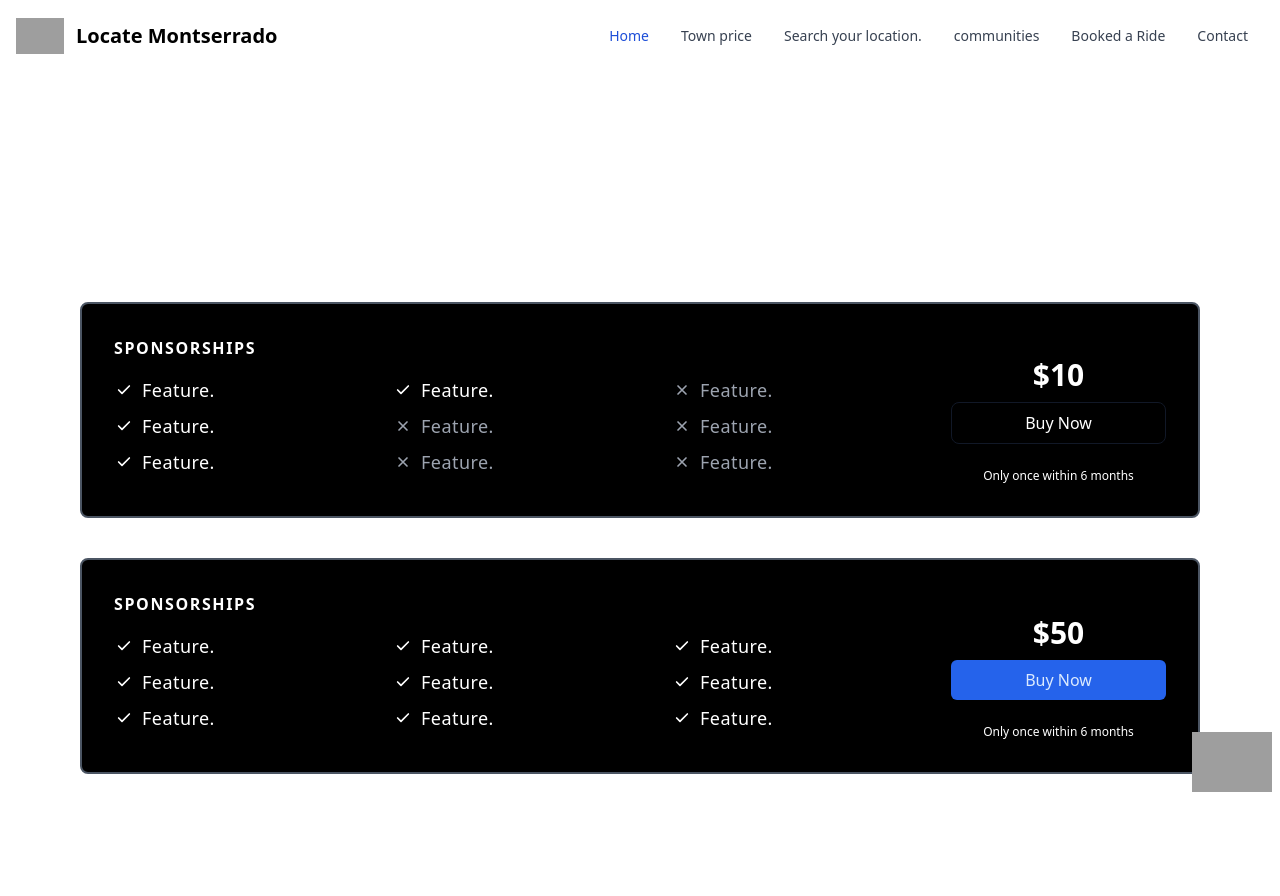
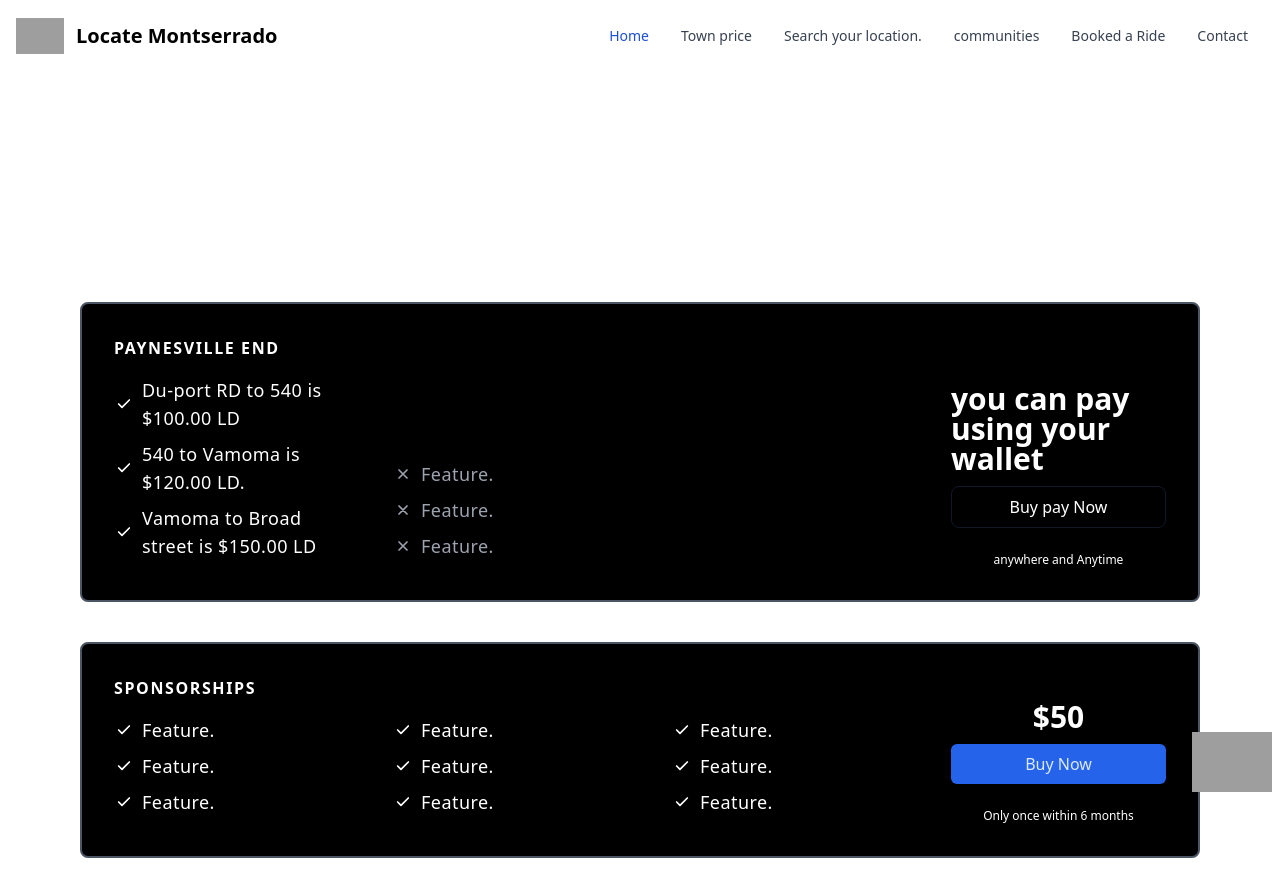
Before and after one commit to Alphabarrie98/location_price, a React (Create React App) app: page /price in a window 1280 px wide. Shown: the top 896 px of the page. Before the commit the page ends 822 px from the top, so only its background shows below. Built offline with nearby package versions, Linux system fonts and the light colour scheme; grey boxes are pictures that could not be loaded.

Commit message:
alpha commit

```diff
--- a/src/components/Contact.js
+++ b/src/components/Contact.js
@@ -5,6 +5,7 @@ export default function Contact() {
 		<>
 		<Navbar />
 			{/* <!-- This is an example component --> */}
+
 			<div class="max-w-2xl mx-auto">
 
 				<form>
@@ -22,29 +23,29 @@ export default function Contact() {
 					</div>
 					<div class="grid xl:grid-cols-2 xl:gap-6">
 						<div class="relative z-0 mb-6 w-full group">
-							<input type="text" name="floating_first_name" id="floating_first_name" class="block py-2.5 px-0 w-full text-sm text-gray-900 bg-transparent border-0 border-b-2 border-gray-300 appearance-none dark:text-white dark:border-gray-600 dark:focus:border-blue-500 focus:outline-none focus:ring-0 focus:border-blue-600 peer" placeholder=" " required />
+							<input type="text" name="floating_first_name" id="floating_first_name" class="block py-2.5 px-0 w-full text-sm text-gray-900 bg-transparent border-0 border-b-2 border-gray-300 appearance-none dark:text-black dark:border-gray-600 dark:focus:border-blue-500 focus:outline-none focus:ring-0 focus:border-blue-600 peer" placeholder=" " required />
 							<label for="floating_first_name" class="absolute text-sm text-gray-500 dark:text-gray-400 duration-300 transform -translate-y-6 scale-75 top-3 -z-10 origin-[0] peer-focus:left-0 peer-focus:text-blue-600 peer-focus:dark:text-blue-500 peer-placeholder-shown:scale-100 peer-placeholder-shown:translate-y-0 peer-focus:scale-75 peer-focus:-translate-y-6">First name</label>
 						</div>
 						<div class="relative z-0 mb-6 w-full group">
-							<input type="text" name="floating_last_name" id="floating_last_name" class="block py-2.5 px-0 w-full text-sm text-gray-900 bg-transparent border-0 border-b-2 border-gray-300 appearance-none dark:text-white dark:border-gray-600 dark:focus:border-blue-500 focus:outline-none focus:ring-0 focus:border-blue-600 peer" placeholder=" " required />
+							<input type="text" name="floating_last_name" id="floating_last_name" class="block py-2.5 px-0 w-full text-sm text-gray-900 bg-transparent border-0 border-b-2 border-gray-300 appearance-none dark:text-black dark:border-gray-600 dark:focus:border-blue-500 focus:outline-none focus:ring-0 focus:border-blue-600 peer" placeholder=" " required />
 							<label for="floating_last_name" class="absolute text-sm text-gray-500 dark:text-gray-400 duration-300 transform -translate-y-6 scale-75 top-3 -z-10 origin-[0] peer-focus:left-0 peer-focus:text-blue-600 peer-focus:dark:text-blue-500 peer-placeholder-shown:scale-100 peer-placeholder-shown:translate-y-0 peer-focus:scale-75 peer-focus:-translate-y-6">Last name</label>
 						</div>
 					</div>
 					<div class="grid xl:grid-cols-2 xl:gap-6">
 						<div class="relative z-0 mb-6 w-full group">
-							<input type="tel" pattern="[0-9]{3}-[0-9]{3}-[0-9]{4}" name="floating_phone" id="floating_phone" class="block py-2.5 px-0 w-full text-sm text-gray-900 bg-transparent border-0 border-b-2 border-gray-300 appearance-none dark:text-white dark:border-gray-600 dark:focus:border-blue-500 focus:outline-none focus:ring-0 focus:border-blue-600 peer" placeholder=" " required />
+							<input type="tel" pattern="[0-9]{3}-[0-9]{3}-[0-9]{4}" name="floating_phone" id="floating_phone" class="block py-2.5 px-0 w-full text-sm text-gray-900 bg-transparent border-0 border-b-2 border-gray-300 appearance-none dark:text-black dark:border-gray-600 dark:focus:border-blue-500 focus:outline-none focus:ring-0 focus:border-blue-600 peer" placeholder=" " required />
 							<label for="floating_phone" class="absolute text-sm text-gray-500 dark:text-gray-400 duration-300 transform -translate-y-6 scale-75 top-3 -z-10 origin-[0] peer-focus:left-0 peer-focus:text-blue-600 peer-focus:dark:text-blue-500 peer-placeholder-shown:scale-100 peer-placeholder-shown:translate-y-0 peer-focus:scale-75 peer-focus:-translate-y-6">Phone number (123-456-7890)</label>
 						</div>
 						<div class="relative z-0 mb-6 w-full group">
-							<input type="text" name="floating_company" id="floating_company" class="block py-2.5 px-0 w-full text-sm text-gray-900 bg-transparent border-0 border-b-2 border-gray-300 appearance-none dark:text-white dark:border-gray-600 dark:focus:border-blue-500 focus:outline-none focus:ring-0 focus:border-blue-600 peer" placeholder=" " required />
+							<input type="text" name="floating_company" id="floating_company" class="block py-2.5 px-0 w-full text-sm text-gray-900 bg-transparent border-0 border-b-2 border-gray-300 appearance-none dark:text-black dark:border-gray-600 dark:focus:border-blue-500 focus:outline-none focus:ring-0 focus:border-blue-600 peer" placeholder=" " required />
 							<label for="floating_company" class="absolute text-sm text-gray-500 dark:text-gray-400 duration-300 transform -translate-y-6 scale-75 top-3 -z-10 origin-[0] peer-focus:left-0 peer-focus:text-blue-600 peer-focus:dark:text-blue-500 peer-placeholder-shown:scale-100 peer-placeholder-shown:translate-y-0 peer-focus:scale-75 peer-focus:-translate-y-6">Company (Ex. Google)</label>
 						</div>
 					</div>
 					<button type="submit" class="text-white bg-blue-700 hover:bg-blue-800 focus:ring-4 focus:ring-blue-300 font-medium rounded-lg text-sm w-full sm:w-auto px-5 py-2.5 text-center dark:bg-blue-600 dark:hover:bg-blue-700 dark:focus:ring-blue-800">Submit</button>
 				</form>
 
-				<p class="mt-5">Check out the original floating label form elements on <a class="text-blue-600 hover:underline"
-					href="#" target="_blank">Flowbite</a> and browse other similar components built with Tailwind CSS.
+				<p class="mt-5">Locate Monrovia <a class="text-blue-600 hover:underline"
+					href="#" target="_blank">Locate Montserrado</a> You're safe here.
 				</p>
 			</div>
 		</>
--- a/src/components/Price.js
+++ b/src/components/Price.js
@@ -10,7 +10,7 @@ export default function Price() {
                 <div class="container px-5 py-12 mx-auto lg:px-20">
                     <div class="flex flex-col flex-wrap pb-6 mb-12 text-white ">
                         <h1 class="mb-12 text-3xl font-medium text-white">
-                            Pricing Cards
+                            Location price
                         </h1>
                         <p class="text-base leading-relaxed">
                             Wide + Double.</p>
@@ -20,7 +20,7 @@ export default function Price() {
                         <div class="w-full xl:w-1/4 md:w-1/4">
                             <div class="relative flex flex-col h-full p-8 ">
                                 <h2 class="mb-4 font-semibold tracking-widest text-white uppercase title-font">
-                                    Sponsorships
+                                    Paynesville end
                                 </h2>
                                 <p class="flex items-center mb-2 text-lg font-normal tracking-wide text-white">
                                     <span
@@ -29,7 +29,7 @@ export default function Price() {
                                             stroke-linejoin="round" stroke-width="2.5" class="w-4 h-4" viewBox="0 0 24 24">
                                             <path d="M20 6L9 17l-5-5"></path>
                                         </svg>
-                                    </span>Feature.
+                                    </span> Du-port RD to 540 is $100.00 LD
                                 </p>
                                 <p class="flex items-center mb-2 text-lg font-normal tracking-wide text-white">
                                     <span
@@ -38,7 +38,7 @@ export default function Price() {
                                             stroke-linejoin="round" stroke-width="2.5" class="w-4 h-4" viewBox="0 0 24 24">
                                             <path d="M20 6L9 17l-5-5"></path>
                                         </svg>
-                                    </span>Feature.
+                                    </span> 540 to Vamoma is $120.00 LD.
                                 </p>
                                 <p class="flex items-center mb-2 text-lg font-normal tracking-wide text-white">
                                     <span
@@ -47,43 +47,12 @@ export default function Price() {
                                             stroke-linejoin="round" stroke-width="2.5" class="w-4 h-4" viewBox="0 0 24 24">
                                             <path d="M20 6L9 17l-5-5"></path>
                                         </svg>
-                                    </span>Feature.
+                                    </span> Vamoma to Broad street
+                                             is $150.00 LD
                                 </p>
                             </div>
                         </div>
-                        <div class="w-full xl:w-1/4 md:w-1/4">
-                            <div class="relative flex flex-col h-full p-8 ">
-                                <p class="flex items-center mb-2 text-lg font-normal tracking-wide text-white">
-                                    <span
-                                        class="inline-flex items-center justify-center flex-shrink-0 w-5 h-5 mr-2 text-white rounded-full bg-blue-1300">
-                                        <svg fill="none" stroke="currentColor" stroke-linecap="round"
-                                            stroke-linejoin="round" stroke-width="2.5" class="w-4 h-4" viewBox="0 0 24 24">
-                                            <path d="M20 6L9 17l-5-5"></path>
-                                        </svg>
-                                    </span>Feature.
-                                </p>
-                                <p class="flex items-center mb-2 text-lg font-normal tracking-wide text-gray-400">
-                                    <span
-                                        class="inline-flex items-center justify-center flex-shrink-0 w-5 h-5 mr-2 text-gray-400 rounded-full bg-blue-1300">
-                                        <svg fill="none" stroke="currentColor" stroke-linecap="round"
-                                            stroke-linejoin="round" stroke-width="2.5" class="w-4 h-4" viewBox="0 0 24 24">
-                                            <path
-                                                d="M6 18L18 6M6 6l12 12" />
-                                        </svg>
-                                    </span>Feature.
-                                </p>
-                                <p class="flex items-center mb-2 text-lg font-normal tracking-wide text-gray-400">
-                                    <span
-                                        class="inline-flex items-center justify-center flex-shrink-0 w-5 h-5 mr-2 text-gray-400 rounded-full bg-blue-1300">
-                                        <svg fill="none" stroke="currentColor" stroke-linecap="round"
-                                            stroke-linejoin="round" stroke-width="2.5" class="w-4 h-4" viewBox="0 0 24 24">
-                                            <path
-                                                d="M6 18L18 6M6 6l12 12" />
-                                        </svg>
-                                    </span>Feature.
-                                </p>
-                            </div>
-                        </div>
+
                         <div class="w-full xl:w-1/4 md:w-1/4">
                             <div class="relative flex flex-col h-full p-8 ">
                                 <p class="flex items-center mb-2 text-lg font-normal tracking-wide text-gray-400">
@@ -121,13 +90,13 @@ export default function Price() {
                         <div class="w-full xl:w-1/4 md:w-1/4 lg:ml-auto">
                             <div class="relative flex flex-col h-full p-8">
                                 <h1 class="flex items-end mx-auto text-3xl font-black leading-none text-white ">
-                                    <span>$10 </span>
+                                    <span>you can pay using your wallet  </span>
                                 </h1>
                                 <button
                                     class="w-full px-4 py-2 mx-auto mt-3 text-white transition duration-500 ease-in-out transform border border-gray-900 rounded-lg text-md hover:bg-gray-900 focus:shadow-outline focus:outline-none focus:ring-2 ring-offset-current ring-offset-2 focus:border-gray-700 focus:bg-gray-800 ">Buy
-                                    Now
+                                    pay Now
                                 </button>
-                                <p class="mx-auto mt-6 text-xs text-white">Only once within 6 months</p>
+                                <p class="mx-auto mt-6 text-xs text-white">anywhere and Anytime </p>
                             </div>
                         </div>
                     </div>
--- a/src/index.js
+++ b/src/index.js
@@ -10,6 +10,7 @@ import App from './App';
 import reportWebVitals from './reportWebVitals';
 import Price from './components/Price';
 import Contact from './components/Contact';
+
 
 const router = createBrowserRouter([
   {
```
Also changed, not shown: src/App.js.
